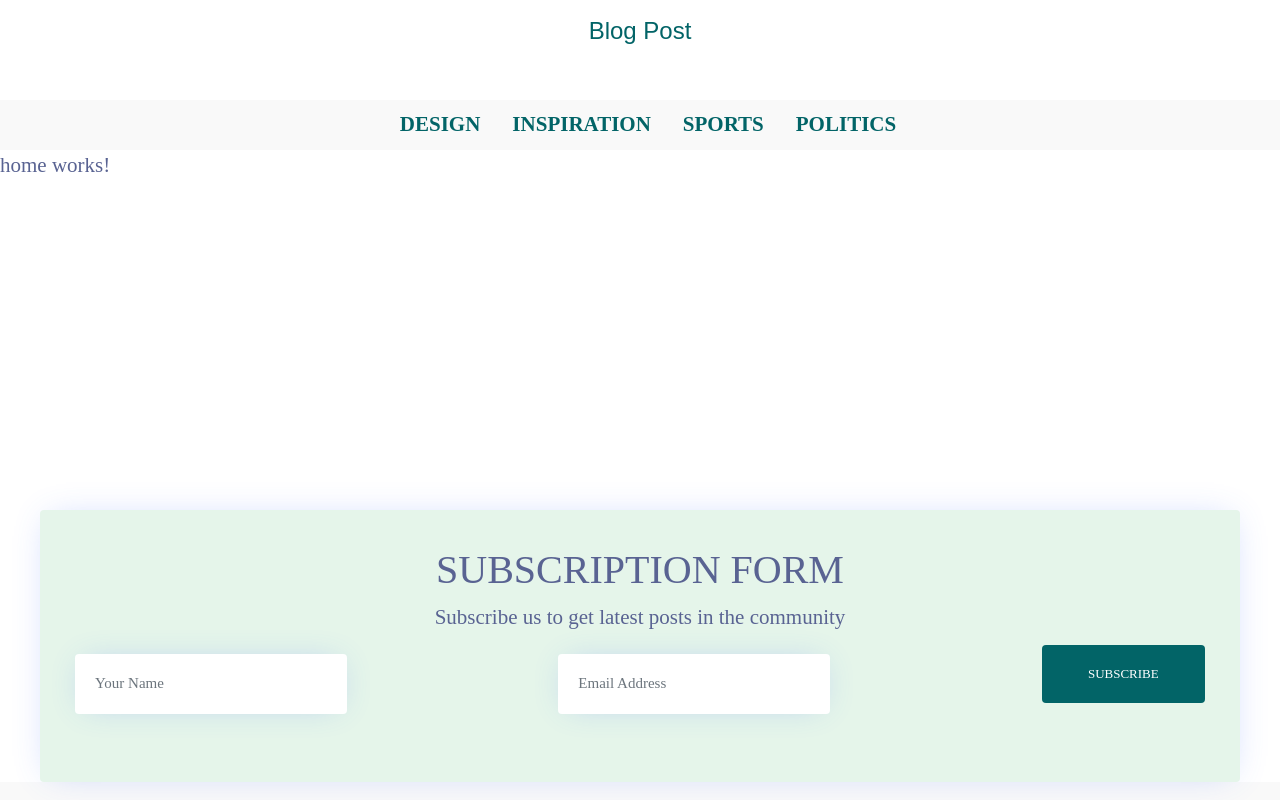
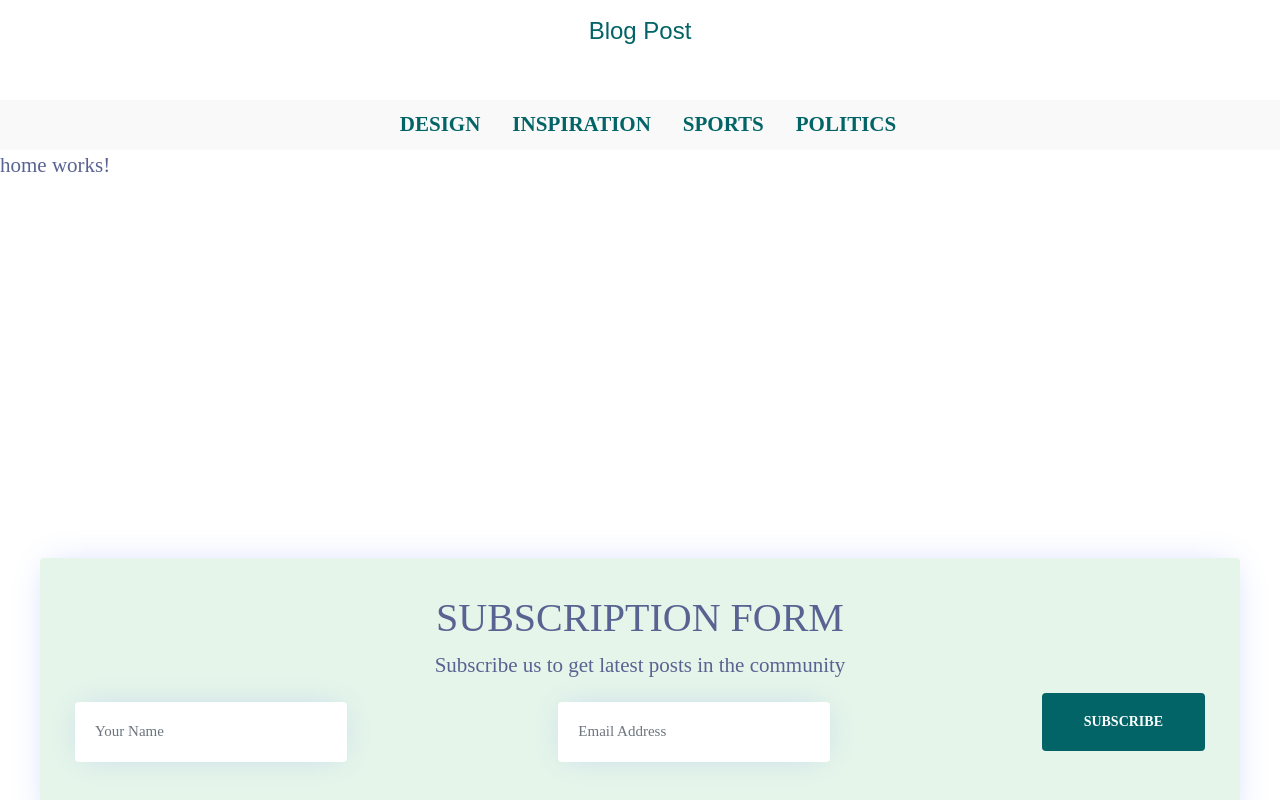
Before and after one commit to HimashaNethmini/Angular_BlogPost_App, an Angular app: page / in a window 1280 px wide. Shown: the top 800 px of the page. Built offline with nearby package versions, Linux system fonts and the light colour scheme; a web font is replaced by a local one.

Commit message:
add styles to subscription form

```diff
--- a/src/app/app.component.html
+++ b/src/app/app.component.html
@@ -7,7 +7,7 @@
     <router-outlet></router-outlet>
 </div>
 
-<div class="container">
+<div class="container mt-5 mb-5">
     <div class="row justify-content-center">
         <app-subscription-form></app-subscription-form>
     </div>
--- a/src/app/subscription-form/subscription-form.component.css
+++ b/src/app/subscription-form/subscription-form.component.css
@@ -14,6 +14,7 @@ input[type = text], input[type = email] {
 .btn-sub {
     height: 58px;
     border: none;
-    font-size: 13px;
+    font-size: 14px;
+    font-weight: 900;
     background-color: var(--primary-color);
 }
```
